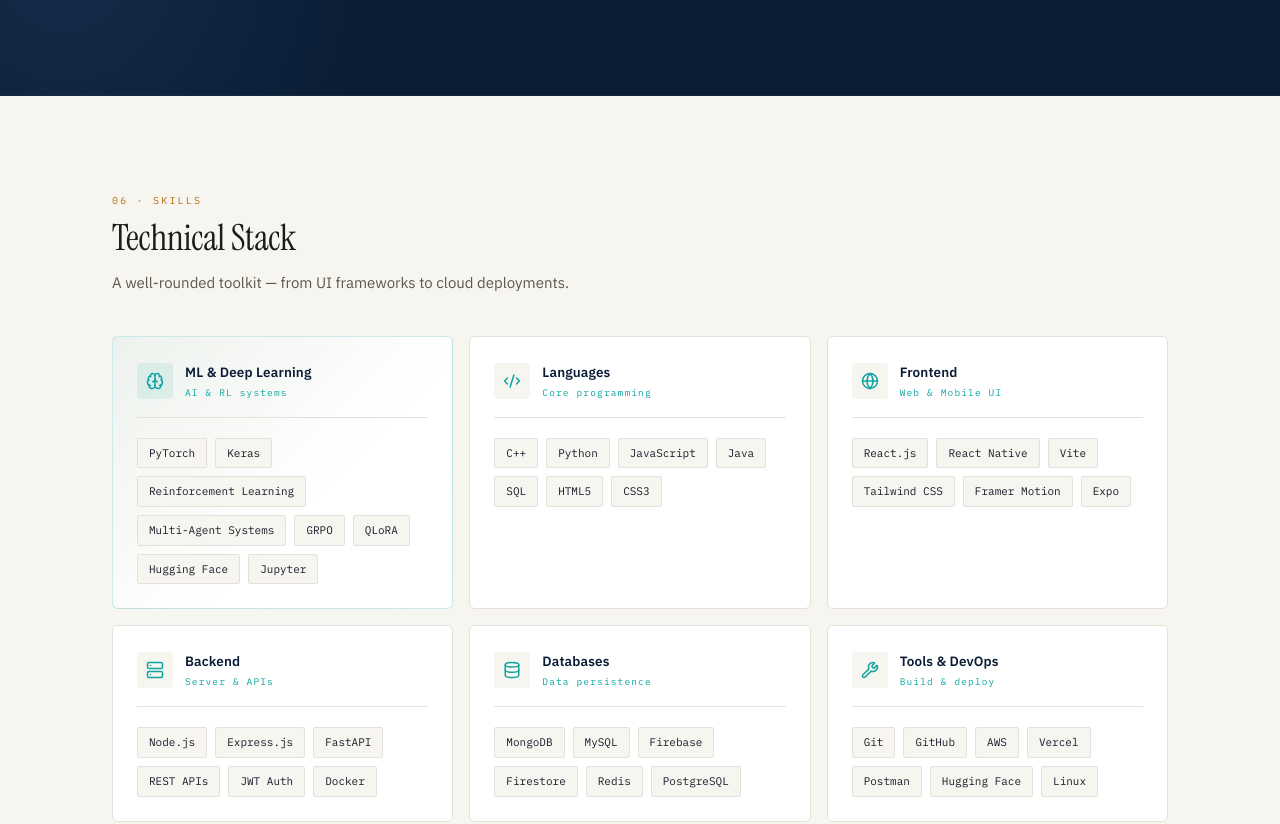
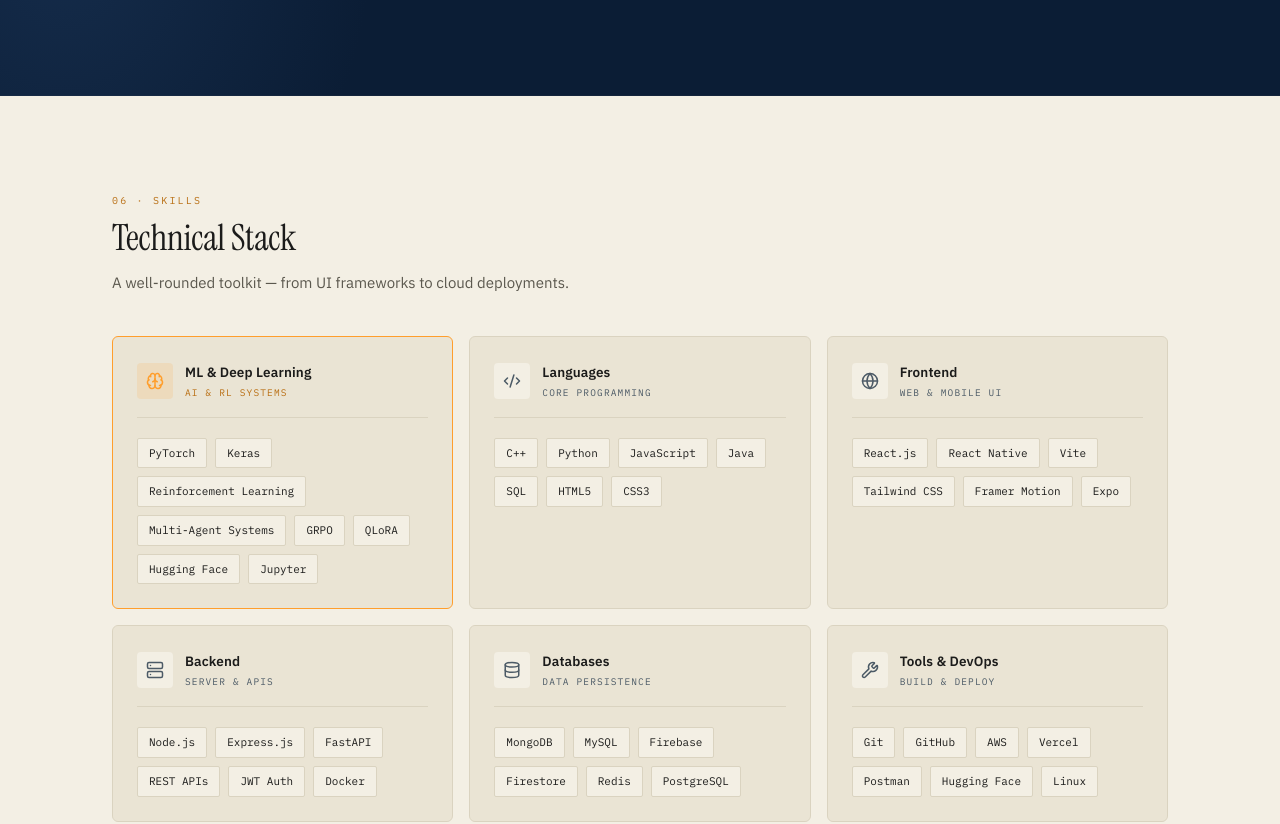
Before and after one commit to yvishi/Portfolio, a React (Vite) app: page / in a window 1280 px wide. Shown: the part 4679-5503 px from the top of the page. Built offline with nearby package versions, Linux system fonts and the light colour scheme.

Commit message:
style: restyle Skills to Instrument Panel

```diff
--- a/src/components/Skills.css
+++ b/src/components/Skills.css
@@ -1,6 +1,6 @@
 /* Skills Section */
 .skills-section {
-  background: var(--off-white);
+  background: var(--panel);
 }
 
 .skills-grid {
@@ -11,15 +11,15 @@
 }
 
 .skill-group {
-  background: white;
-  border: 1px solid var(--border);
+  background: var(--panel-2);
+  border: 1px solid var(--rule);
   border-radius: var(--radius-md);
   padding: var(--space-6);
   transition: var(--transition);
 }
 .skill-group:hover {
-  box-shadow: var(--shadow);
-  border-color: rgba(14,165,160,0.2);
+  box-shadow: 0 2px 0 var(--wire);
+  border-color: var(--wire);
 }
 
 .skill-group-header {
@@ -28,25 +28,25 @@
   gap: var(--space-3);
   margin-bottom: var(--space-5);
   padding-bottom: var(--space-4);
-  border-bottom: 1px solid var(--border);
+  border-bottom: 1px solid var(--rule);
 }
 
 .skill-group-icon {
   width: 36px;
   height: 36px;
-  background: var(--off-white);
+  background: var(--panel);
   border-radius: var(--radius);
   display: flex;
   align-items: center;
   justify-content: center;
   flex-shrink: 0;
 }
-.skill-group-icon svg { color: var(--teal); }
+.skill-group-icon svg { color: var(--wire); }
 
 .skill-group-title {
   font-size: 13.5px;
   font-weight: 600;
-  color: var(--navy);
+  color: var(--ink);
   letter-spacing: 0.01em;
 }
 
@@ -54,7 +54,8 @@
   font-family: var(--font-mono);
   font-size: 9.5px;
   letter-spacing: 0.12em;
-  color: var(--teal);
+  text-transform: uppercase;
+  color: var(--wire);
   margin-top: 1px;
 }
 
@@ -69,25 +70,26 @@
   font-size: 11px;
   padding: 5px 11px;
   border-radius: var(--radius-sm);
-  background: var(--off-white);
-  color: var(--text);
-  border: 1px solid var(--border);
+  background: var(--panel);
+  color: var(--ink);
+  border: 1px solid var(--rule);
   transition: var(--transition);
 }
 .skill-tag:hover {
-  background: var(--teal-lt);
-  color: var(--teal-dark);
-  border-color: rgba(14,165,160,0.2);
+  background: rgba(255,158,44,0.12);
+  color: var(--signal-dim);
+  border-color: rgba(255,158,44,0.25);
 }
 
 /* Featured ML category card */
 .skill-group--featured {
-  border-color: rgba(14,165,160,0.22);
-  background: linear-gradient(135deg, rgba(14,165,160,0.04) 0%, white 60%);
+  border-color: var(--signal);
 }
 .skill-group--featured .skill-group-icon {
-  background: rgba(14,165,160,0.1);
+  background: rgba(255,158,44,0.14);
 }
+.skill-group--featured .skill-group-icon svg { color: var(--signal); }
+.skill-group--featured .skill-group-sub { color: var(--signal-dim); }
 
 @media (max-width: 900px) {
   .skills-grid { grid-template-columns: repeat(2, 1fr); }
```
